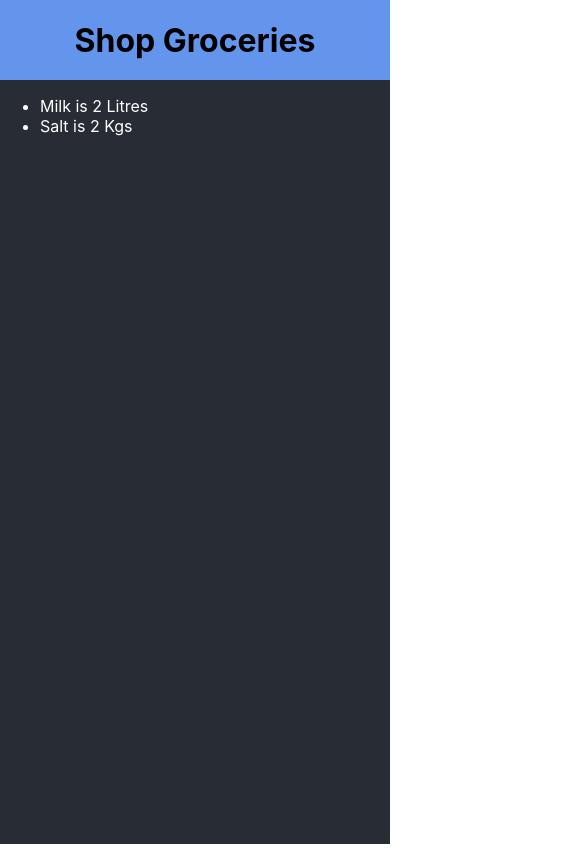
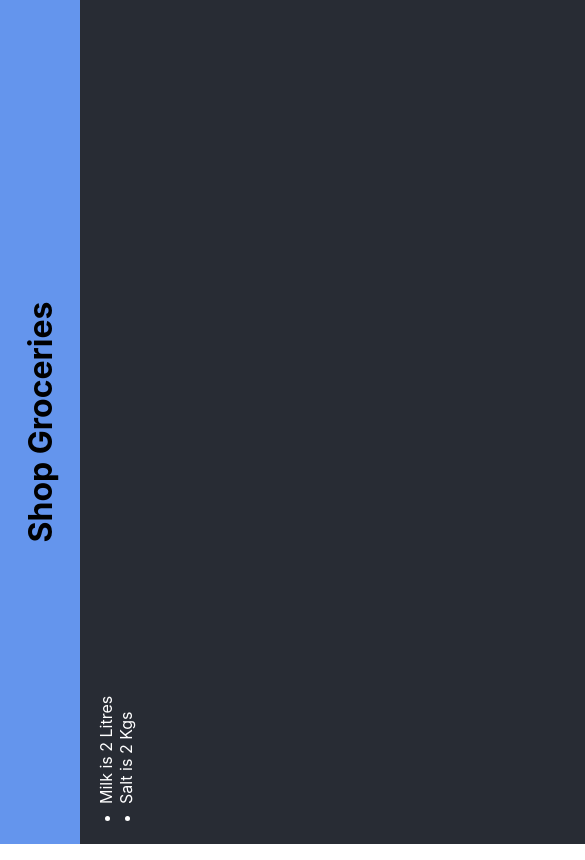
Before and after one commit to rajivkr/grocery-test, a React (Create React App) app: page / in a window 390 px wide. Shown: the top 860 px of the page, 585 px wide, since content can reach past the window. Built offline with nearby package versions, Linux system fonts and the light colour scheme.

Commit message:
adding build

```diff
--- a/src/App.css
+++ b/src/App.css
@@ -22,8 +22,14 @@
   }
 }
 
-@media screen (max-width: 1170px) and (orientation: portrait) {
+@media screen and (min-width: 320px) and (max-width: 1170px) and (orientation: portrait) {
   html {
     transform: rotate(-90deg);
+    transform-origin: left top;
+    width: 100vh;
+    overflow-x: hidden;
+    position: absolute;
+    top: 100%;
+    left: 0;
   }
 }
```
Also changed, not shown: 1 other file (tests, documents, lock files or other folders).
